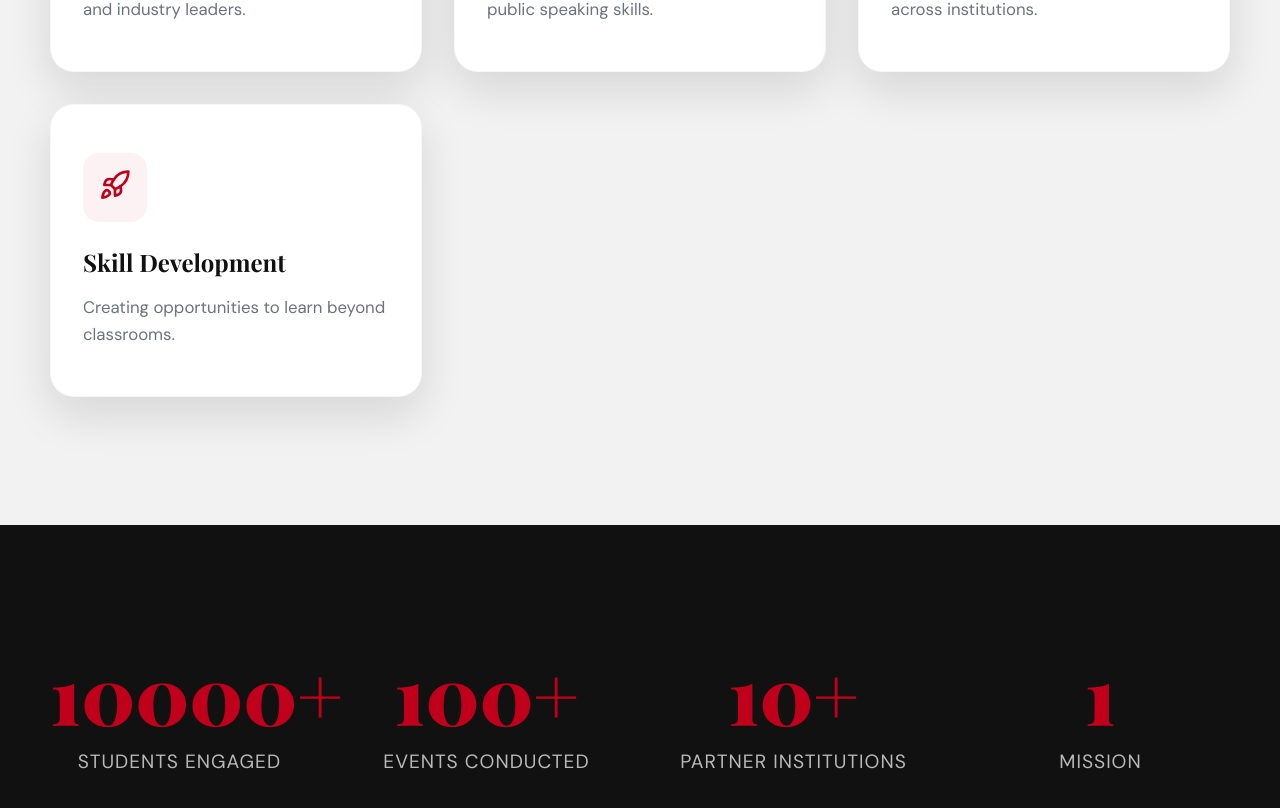
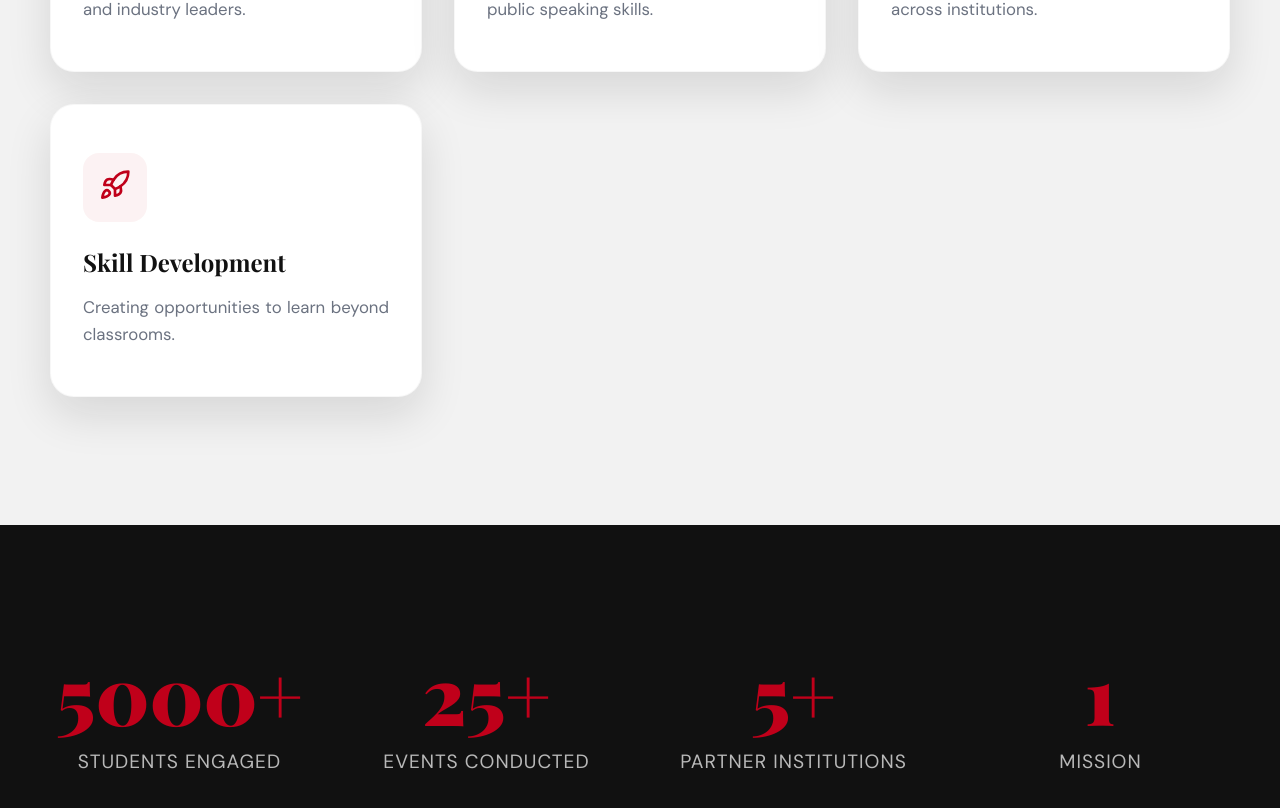
Before and after one commit to DakshBaid/youthgenex, a React (Vite) app in the folder youthgenx-web/: page /about in a window 1280 px wide. Shown: the part 1948-2756 px from the top of the page. Built offline with nearby package versions, Linux system fonts and the light colour scheme.

Commit message:
Justify text globally across the site

```diff
--- a/youthgenx-web/src/App.jsx
+++ b/youthgenx-web/src/App.jsx
@@ -29,7 +29,7 @@ function ScrollProgress() {
         background: 'var(--red)',
         transformOrigin: '0%',
         scaleX,
-        zIndex: 10000
+        zIndex: 5000
       }}
     />
   );
--- a/youthgenx-web/src/components/AboutPage.jsx
+++ b/youthgenx-web/src/components/AboutPage.jsx
@@ -112,9 +112,6 @@ export default function AboutPage() {
         <div style={{ position: 'absolute', inset: 0, background: 'radial-gradient(circle at center, rgba(192,0,26,0.15) 0%, transparent 60%)' }} />
 
         <div className="container" style={{ position: 'relative', zIndex: 10, textAlign: 'center', color: 'var(--white)' }}>
-          <motion.p initial={{ opacity: 0, y: 20 }} animate={{ opacity: 1, y: 0 }} style={{ color: 'var(--red)', fontWeight: 800, letterSpacing: '3px', textTransform: 'uppercase', margin: '0 0 1rem' }}>
-            WHO WE ARE
-          </motion.p>
           <motion.h1 className="about-hero-title" initial={{ opacity: 0, y: 40 }} animate={{ opacity: 1, y: 0 }} transition={{ delay: 0.2 }} style={{ fontFamily: '"Playfair Display"', margin: '0 0 2rem', lineHeight: 1.1 }}>
             Building Opportunities For The Next Generation
           </motion.h1>
@@ -200,15 +197,15 @@ export default function AboutPage() {
         <div className="container">
           <div style={{ display: 'grid', gridTemplateColumns: 'repeat(auto-fit, minmax(200px, 1fr))', gap: '3rem' }}>
             <div>
-              <div className="about-counter-num"><Counter to={10000} suffix="+" /></div>
+              <div className="about-counter-num"><Counter to={5000} suffix="+" /></div>
               <div style={{ fontSize: '1.2rem', color: 'rgba(255,255,255,0.7)', marginTop: '1rem', textTransform: 'uppercase', letterSpacing: '1px' }}>Students Engaged</div>
             </div>
             <div>
-              <div className="about-counter-num"><Counter to={100} suffix="+" /></div>
+              <div className="about-counter-num"><Counter to={25} suffix="+" /></div>
               <div style={{ fontSize: '1.2rem', color: 'rgba(255,255,255,0.7)', marginTop: '1rem', textTransform: 'uppercase', letterSpacing: '1px' }}>Events Conducted</div>
             </div>
             <div>
-              <div className="about-counter-num"><Counter to={10} suffix="+" /></div>
+              <div className="about-counter-num"><Counter to={5} suffix="+" /></div>
               <div style={{ fontSize: '1.2rem', color: 'rgba(255,255,255,0.7)', marginTop: '1rem', textTransform: 'uppercase', letterSpacing: '1px' }}>Partner Institutions</div>
             </div>
             <div>
--- a/youthgenx-web/src/index.css
+++ b/youthgenx-web/src/index.css
@@ -64,6 +64,11 @@ section { scroll-margin-top: 84px; }
   color: var(--muted);
   font-size: 1.03rem;
   line-height: 1.75;
+  text-align: justify;
+}
+
+p {
+  text-align: justify;
 }
 
 .button {
```
